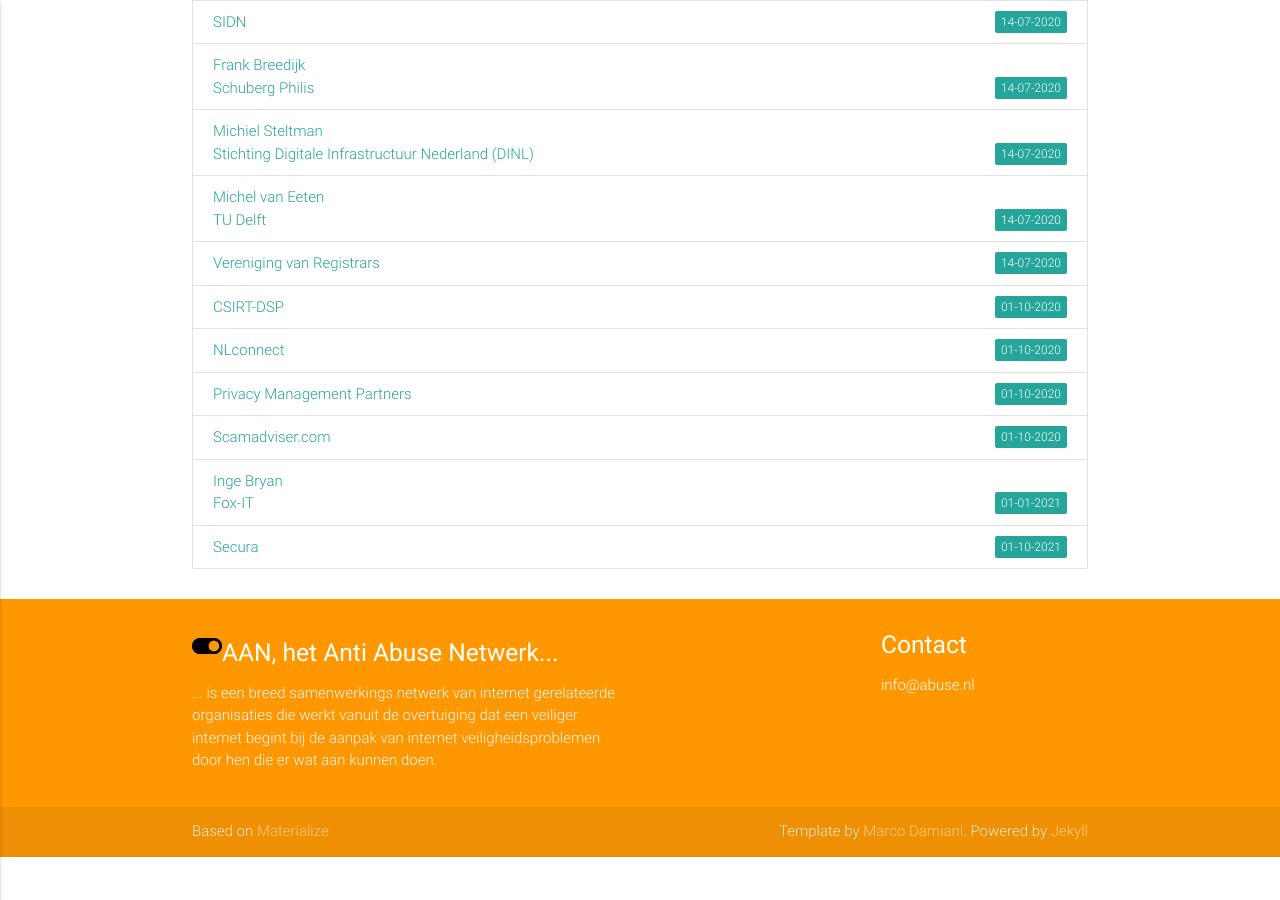
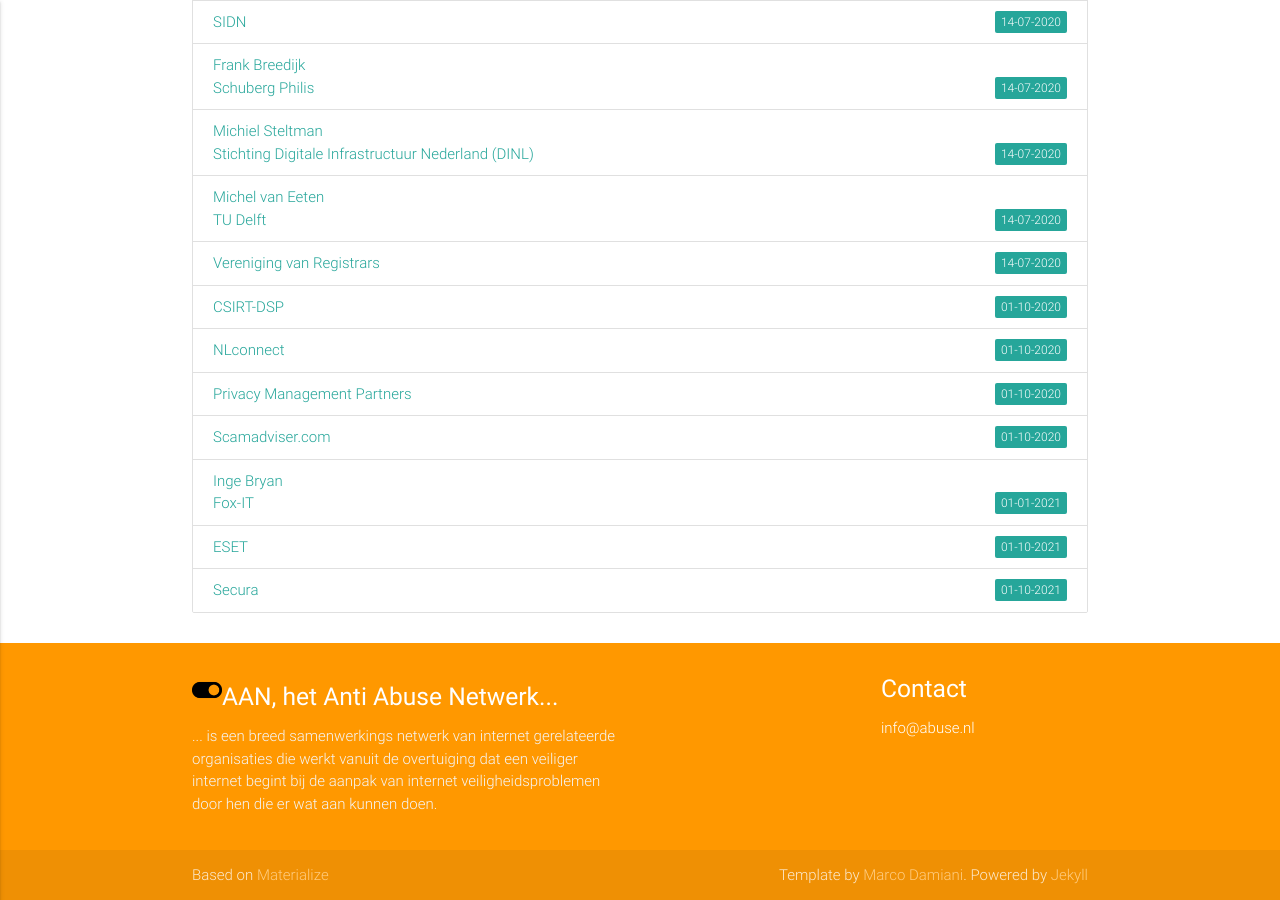
Before and after one commit to anti-abuse-netwerk/anti-abuse-netwerk.github.io, a Jekyll site: the page built from _publicaties/manifest.html, in a window 1280 px wide and 900 px high, scrolled down 1932 px. Built offline with Jekyll 4.4.1, drawn with Linux system fonts in a browser that asks for light colours; before the commit the page ends 2789 px from its top, so only the background shows below that.

Commit message:
Update eset.md

```diff
--- a/_deelnemers/eset.md
+++ b/_deelnemers/eset.md
@@ -3,7 +3,7 @@
 logo: eset.png
 layout: deelnemer
 homepage: https://eset.nl/
-ondertekend:
+ondertekend: 2021-10-01 00:00
 metro_202010: False
 ---
 Al drie decennia lang helpen we mensen met het beschermen van hun digitale werelden. Van een klein, dynamisch bedrijf zijn we uitgegroeid tot een wereldwijd merk met meer dan 110 miljoen gebruikers in 202 landen en gebieden. Veel dingen zijn veranderd, maar onze kernaspiraties, filosofie en waarden zijn het hetzelfde gebleven: het bijdragen aan een veiligere digitale wereld waar iedereen kan genieten van veilige technologie.
```
